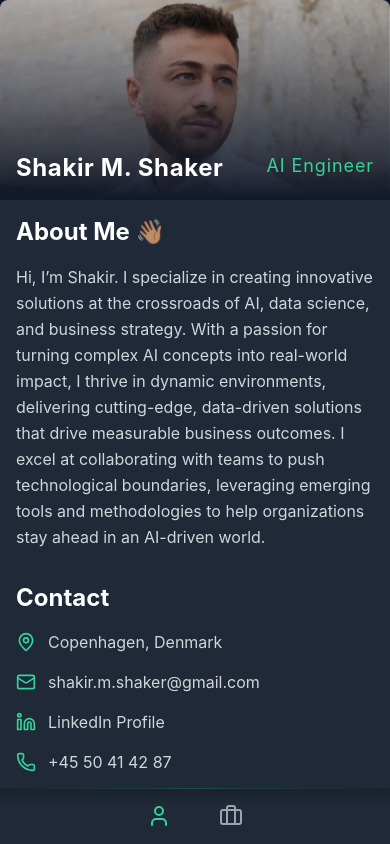
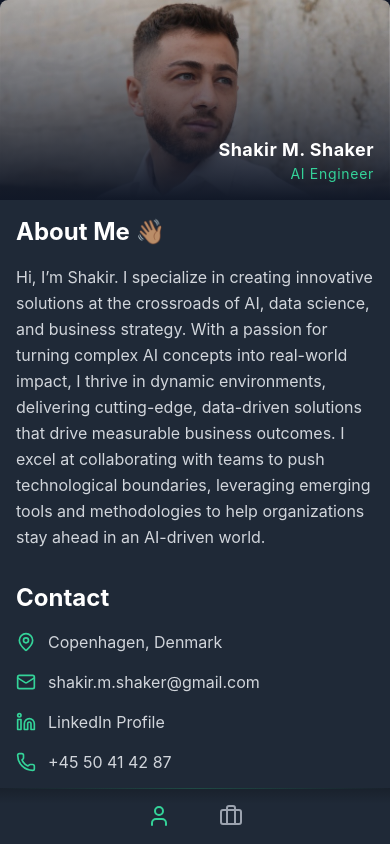
Before and after one commit to shakirmshaker/digitalCV, a React (Create React App) app: page / in a window 390 px wide. Shown: the top 844 px of the page. Built offline with nearby package versions, Linux system fonts and the light colour scheme; the HTML template or start-up script is replaced by a standard one.

Commit message:
container

```diff
--- a/src/App.js
+++ b/src/App.js
@@ -435,9 +435,11 @@ const App = () => {
                   <p className="text-lg md:text-xl text-emerald-400 tracking-wider">{profileData.title}</p>
                 </div>
                 {/* Mobile layout */}
-                <div className="flex justify-between md:hidden">
-                  <h1 className="text-2xl font-bold text-white tracking-wide">{profileData.name}</h1>
-                  <p className="text-lg text-emerald-400 tracking-wider">{profileData.title}</p>
+                <div className="flex justify-end md:hidden">
+                  <div className="text-right">
+                    <h1 className="text-lg font-bold text-white tracking-wide">{profileData.name}</h1>
+                    <p className="text-sm text-emerald-400 tracking-wider">{profileData.title}</p>
+                  </div>
                 </div>
               </div>
             </div>
```
